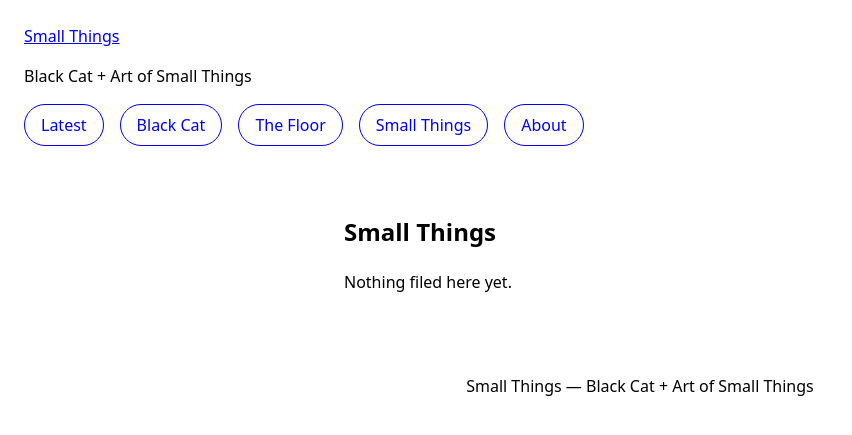
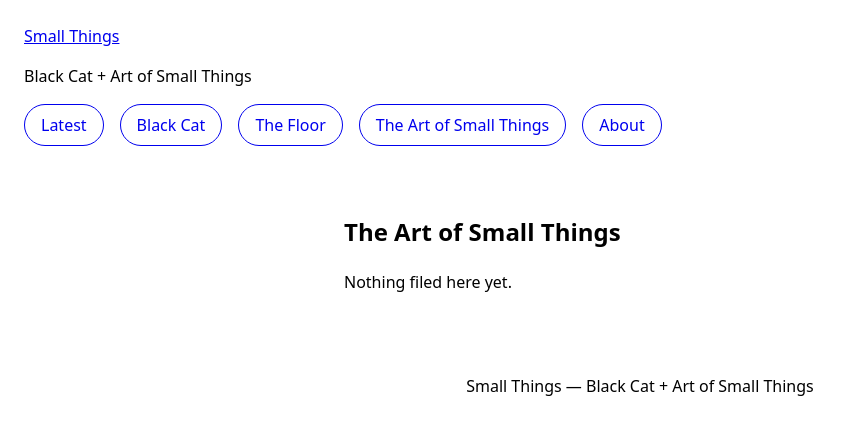
Before and after one commit to 2pix/small-things, a Jekyll site: the page built from small-things/index.html, in a window 1280 px wide. Shown: the top 435 px of the page, without its empty margins (0-852 px from the left). Built offline with Jekyll 4.4.1, drawn with Linux system fonts in a browser that asks for light colours.

Commit message:
Nav label: Small Things -> The Art of Small Things
Avoids repeating the site title (Small Things, top-left) in a nav
circle right next to it.

```diff
--- a/_config.yml
+++ b/_config.yml
@@ -14,7 +14,7 @@ sections:
   - key: the-floor
     label: The Floor
   - key: small-things
-    label: Small Things
+    label: The Art of Small Things
 
 defaults:
   - scope:
--- a/small-things/index.html
+++ b/small-things/index.html
@@ -1,6 +1,6 @@
 ---
 layout: section
-title: Small Things
+title: The Art of Small Things
 category: small-things
 permalink: /small-things/
 ---
```
